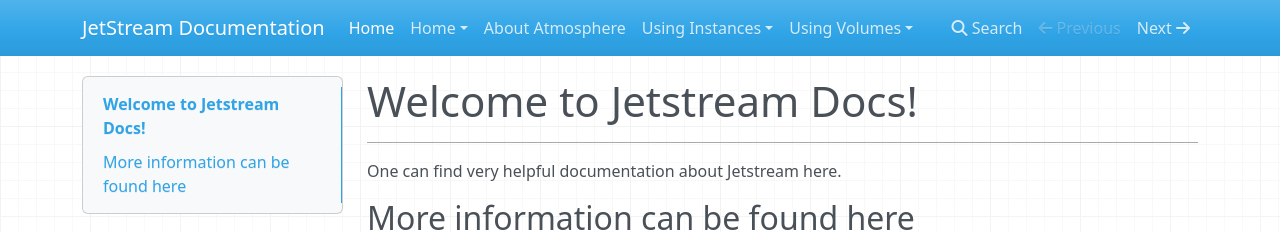
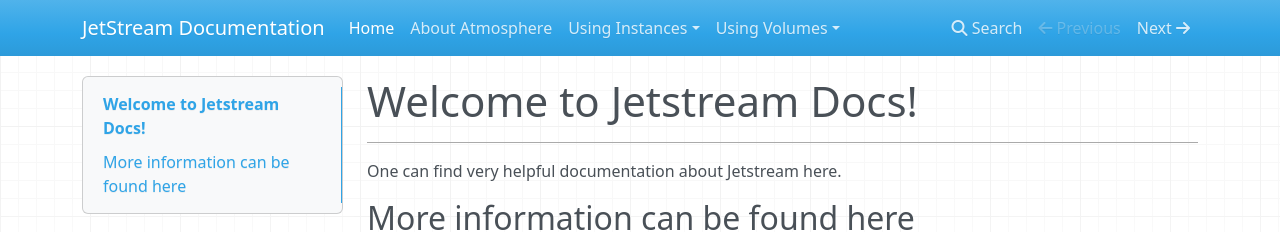
Before and after one commit to kkennedyua/JetstreamDocs, an MkDocs documentation site: the page built from docs/index.md, in a window 1280 px wide. Shown: the top 232 px of the page. Built offline with MkDocs 1.6.1, drawn with Linux system fonts in a browser that asks for light colours; nearby versions of some CDN libraries; old or Windows-style settings are respelled for this version of MkDocs.

Commit message:
Remove test about atmo page under dir

```diff
--- a/mkdocs.yml
+++ b/mkdocs.yml
@@ -2,7 +2,6 @@ site_name: JetStream Documentation
 
 pages:
 - ['index.md', 'Home']
-- ['AboutAtmosphere.md', 'Home', 'About Atmosphere']
 - ['AboutAtmosphere.md', 'About Atmosphere']
 - ['using-images/UsingInstancesAndImages.md', 'Using Instances', 'Using Images and Launching Instances']
 - ['using-volumes/UsingVolumes.md', 'Using Volumes', 'Using Volumes in Instances']
```
